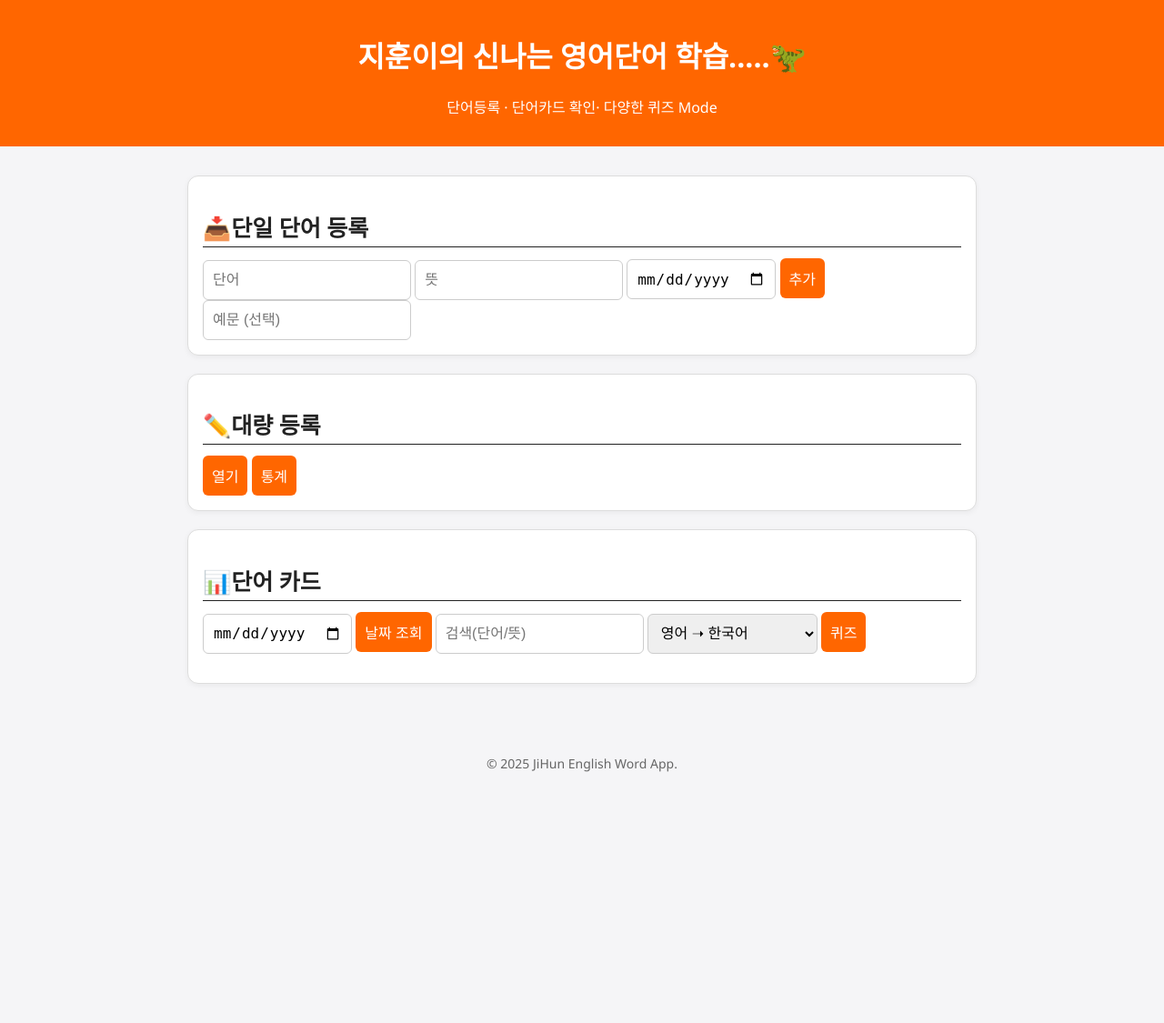
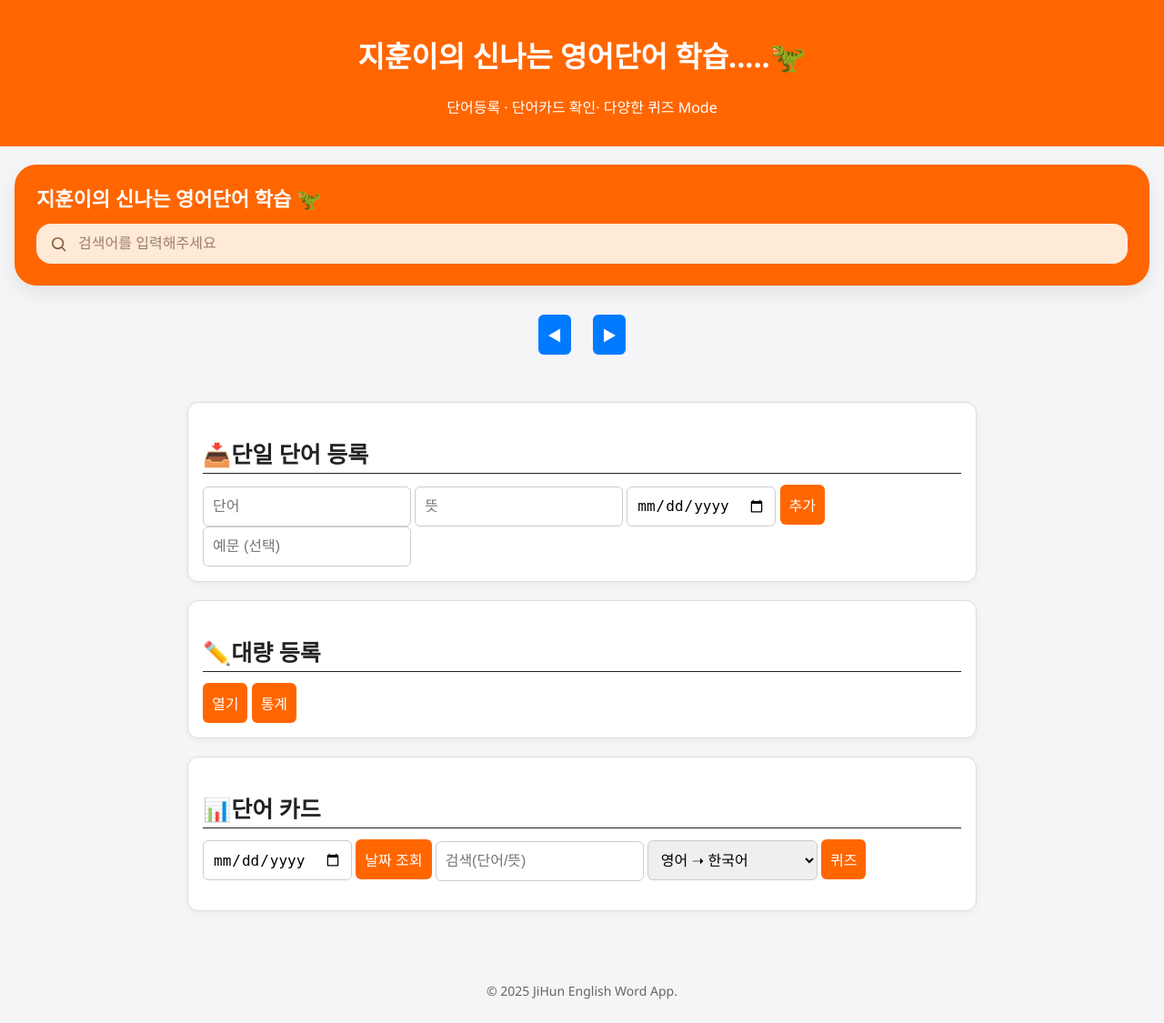
Before and after one commit to anredvon/english-word-app_dev, a Flask app: page / in a window 1280 px wide. Shown: the whole page at 91% size. Before the commit the page ends 849 px from the top, so only its background shows below. Run offline with Flask 3, Linux system fonts and the light colour scheme.

Commit message:
신규 ui기능 추가후

```diff
--- a/templates/index.html
+++ b/templates/index.html
@@ -6,12 +6,74 @@
   <title>🦖지훈이의 신나는 영어단어 학습</title>
   <link rel="stylesheet" href="/static/style.css">
   <script defer src="/static/app.js"></script>
+<style>
+  :root{ --brand:#ff6600; --bg:#f6f7f9; --text:#222; --muted:#8a8f98; --surface:#fff; --radius-xl:24px; }
+  /* HERO 카드 */
+  .hero{ padding:20px 16px 8px; }
+  .hero-card{ background:var(--brand); border-radius:var(--radius-xl); padding:24px; box-shadow:0 8px 20px rgba(0,0,0,.08); }
+  .hero-title{ margin:0 0 14px; font-size:22px; line-height:1.25; color:#fff; font-weight:800; }
+  /* 검색 바(접근성용 submit은 숨김) */
+  .search-bar{ display:flex; align-items:center; gap:10px; background:#ffe9d7; border-radius:16px; padding:12px 14px; }
+  .search-icon{ display:inline-flex; opacity:.9; color:#7a4c2a; }
+  .search-bar input{ flex:1; border:none; outline:none; background:transparent; font-size:16px; color:#333; }
+  .search-bar input::placeholder{ color:#9c7e6a; }
+  .search-submit{ position:absolute; width:1px; height:1px; margin:-1px; padding:0; border:0; clip:rect(0 0 0 0); overflow:hidden; }
+
+  /* 캘린더 */
+  .calendar{ margin:16px 0 8px; display:grid; grid-template-columns:repeat(7,1fr); gap:6px; text-align:center; font-size:14px; }
+  .calendar .weekday{ font-weight:700; color:#8a8f98; padding:6px 0; }
+  .calendar .day{ padding:10px 6px; border-radius:8px; min-height:44px; background:#f5f5f7; position:relative; }
+  .calendar .day.empty{ background:transparent; }
+  .calendar .day .num{ font-weight:600; }
+  .calendar .day.marked{ color:#fff; background:#ff6600; }           /* level1 */
+  .calendar .day.marked[data-level="2"]{ background:#ff7f2a; }        /* level2 */
+  .calendar .day.marked[data-level="3"]{ background:#ff944d; }        /* level3 */
+
+  /* 월 전환 */
+  .cal-nav{ display:flex; align-items:center; justify-content:center; gap:12px; margin:6px 0 20px; }
+  .cal-label{ font-weight:800; color:#555; }
+
+  /* 다크모드 보완 */
+  @media (prefers-color-scheme: dark){
+    :root{ --bg:#0e0f12; --text:#f3f4f6; --surface:#1a1c21; }
+    .hero-card{ box-shadow:none; }
+    .search-bar{ background:rgba(255,255,255,.1); }
+    .search-bar input{ color:#fff; }
+    .search-bar input::placeholder{ color:#cfcfcf; }
+    .calendar .day{ background:#1f232b; }
+  }
+</style>
 </head>
 <body>
   <header>
     <h1>지훈이의 신나는 영어단어 학습.....🦖</h1>
     <p>단어등록 · 단어카드 확인· 다양한 퀴즈 Mode</p>
   </header>
+
+<!-- === [추가] HERO 검색 + 캘린더 (기존 기능 보존: 아래 JS가 기존 #search와 연동) === -->
+<section class="hero">
+  <div class="hero-card">
+    <h1 class="hero-title">지훈이의 신나는 영어단어 학습 🦖</h1>
+    <form id="searchForm" class="search-bar" onsubmit="return false;">
+      <span class="search-icon" aria-hidden="true">
+        <svg width="20" height="20" viewBox="0 0 24 24" fill="none" aria-hidden="true">
+          <path d="M21 21l-4.2-4.2m1.7-5.3a7 7 0 1 1-14 0 7 7 0 0 1 14 0z"
+                stroke="currentColor" stroke-width="2" stroke-linecap="round" stroke-linejoin="round"/>
+        </svg>
+      </span>
+      <input id="searchInput" type="search" autocomplete="off" placeholder="검색어를 입력해주세요" aria-label="단어 검색" />
+      <button class="search-submit" type="submit" aria-label="검색">검색</button>
+    </form>
+  </div>
+</section>
+<div id="calendarContainer" class="calendar"></div>
+<div class="cal-nav">
+  <button id="prevMonthBtn" aria-label="이전 달">◀︎</button>
+  <div id="calLabel" class="cal-label"></div>
+  <button id="nextMonthBtn" aria-label="다음 달">▶︎</button>
+</div>
+
+
 
   <main>
     <!-- 단일 단어 등록 -->
```
